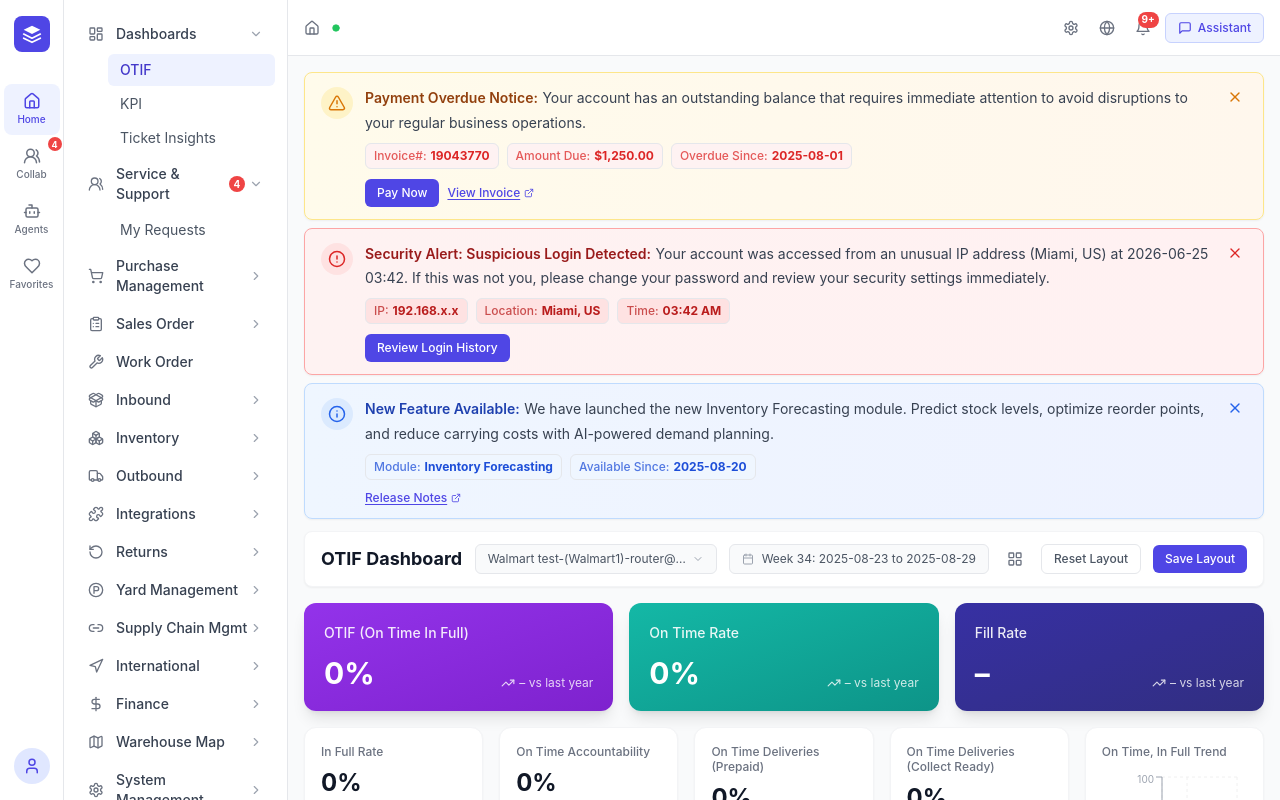
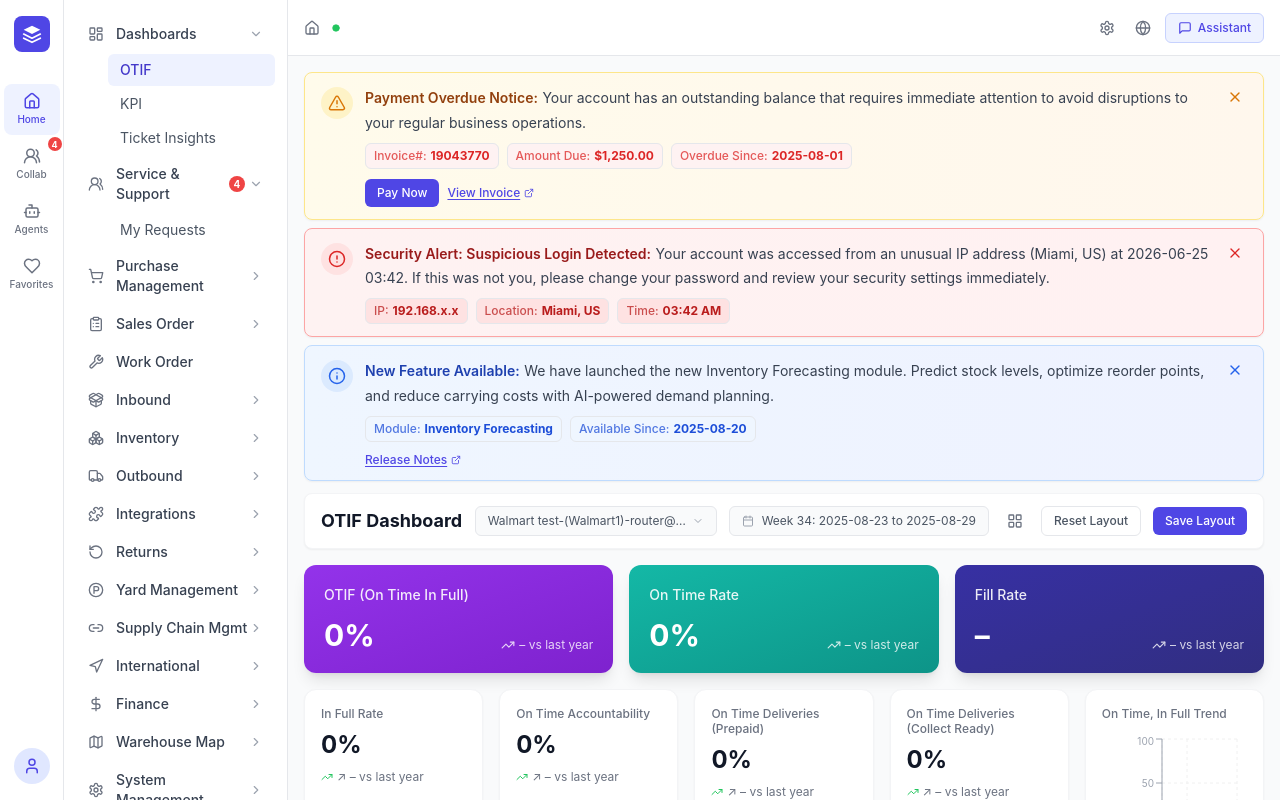
Before and after one commit to WYJade/CP-Announcement-management, a React (Vite) app: page / in a window 1280 px wide. Shown: the top 800 px of the page. Built offline with nearby package versions, Linux system fonts and the light colour scheme.

Commit message:
fix: remove message center, fix page routing, remove shipping alerts from pages

```diff
--- a/src/App.tsx
+++ b/src/App.tsx
@@ -7,7 +7,6 @@ import InvoiceDetail from './components/Finance/InvoiceDetail'
 import RequestsView from './components/CollaborationCenter/RequestsView'
 import SubmitRequestPage from './components/CollaborationCenter/SubmitRequestPage'
 import WorkItemDetail from './components/CollaborationCenter/WorkItemDetail'
-import MessageCenterPage from './components/MessageCenter/MessageCenterPage'
 import InventoryActivity from './components/Inventory/InventoryActivity'
 import WholesaleOrders from './components/Orders/WholesaleOrders'
 import RetailOrders from './components/Orders/RetailOrders'
@@ -32,7 +31,6 @@ function App() {
         <Route path="dashboard/kpi" element={<KPIDashboard />} />
         <Route path="finance/invoices" element={<InvoiceList />} />
         <Route path="finance/invoice/:invoiceNumber" element={<InvoiceDetail />} />
-        <Route path="messages" element={<MessageCenterPage />} />
 
         {/* Service & Support — Requests */}
         <Route path="support" element={<Navigate to="/support/requests" replace />} />
--- a/src/components/Inventory/InventoryActivity.tsx
+++ b/src/components/Inventory/InventoryActivity.tsx
@@ -1,6 +1,5 @@
 import { useState, useMemo } from 'react'
 import { Search, Filter, Download } from 'lucide-react'
-import OrderAlertBanner, { type OrderAlert } from '../common/OrderAlertBanner'
 
 // ─── Inventory alert data ────────────────────────────────────────────────────
 
@@ -102,8 +101,6 @@ export default function InventoryActivity() {
 
   return (
     <div className="p-6 max-w-full">
-      {/* Alert Banner — dismissable, shows one at a time */}
-      <OrderAlertBanner alerts={INVENTORY_ALERTS} />
 
       {/* Page header */}
       <div className="flex items-center justify-between mb-5">
--- a/src/components/Layout/Header.tsx
+++ b/src/components/Layout/Header.tsx
@@ -2,15 +2,12 @@ import {
   Home,
   Circle,
   Settings,
-  Bell,
   MessageSquare,
 } from 'lucide-react'
-import { useMessageCenter } from '../../context/MessageCenterContext'
 import { useI18n } from '../../context/I18nContext'
 import LanguageSwitcher from './LanguageSwitcher'
 
 function Header() {
-  const { unreadCount, openPanel } = useMessageCenter()
   const { t } = useI18n()
 
   return (
@@ -30,20 +27,6 @@ function Header() {
         {/* Language Switcher */}
         <LanguageSwitcher />
 
-        {/* Message Center Bell */}
-        <button
-          onClick={openPanel}
-          className="p-1.5 rounded-md hover:bg-gray-100 transition-colors relative"
-          title="Message Center"
-        >
-          <Bell size={16} className="text-gray-500" />
-          {unreadCount > 0 && (
-            <span className="absolute -top-0.5 -right-0.5 min-w-[16px] h-4 px-1 flex items-center justify-center bg-red-500 text-white text-[10px] font-bold rounded-full">
-              {unreadCount > 9 ? '9+' : unreadCount}
-            </span>
-          )}
-        </button>
-
         <button className="flex items-center gap-1.5 px-3 py-1.5 text-xs font-medium text-primary-600 bg-primary-50 border border-primary-200 rounded-md hover:bg-primary-100 transition-colors">
           <MessageSquare size={14} />
           {t('header.assistant')}
--- a/src/components/Orders/InboundInquiry.tsx
+++ b/src/components/Orders/InboundInquiry.tsx
@@ -1,7 +1,5 @@
 import { useState } from 'react'
 import { Search } from 'lucide-react'
-import OrderAlertBanner from '../common/OrderAlertBanner'
-import { INBOUND_ALERTS } from './OrderAlerts'
 
 const STATUS_TABS = ['All', 'Open', 'Scheduled', 'Daily Received', 'MTD Received']
 
--- a/src/components/Shipping/Shipments.tsx
+++ b/src/components/Shipping/Shipments.tsx
@@ -1,7 +1,5 @@
 import { useState } from 'react'
 import { Search } from 'lucide-react'
-import OrderAlertBanner from '../common/OrderAlertBanner'
-import { SHIPPING_ALERTS } from './ShippingAlerts'
 
 const STATUS_TABS = [
   { key: 'all', label: 'All', count: 22740 },
@@ -27,7 +25,6 @@ export default function Shipments() {
 
   return (
     <div className="p-6">
-      <OrderAlertBanner alerts={SHIPPING_ALERTS} />
 
       <div className="flex items-center justify-between mb-5">
         <h1 className="text-2xl font-bold text-gray-900">Shipments</h1>
--- a/src/components/Shipping/Tracking.tsx
+++ b/src/components/Shipping/Tracking.tsx
@@ -1,7 +1,5 @@
 import { useState } from 'react'
 import { Search, Download, X, MapPin, Truck, CheckCircle2 } from 'lucide-react'
-import OrderAlertBanner from '../common/OrderAlertBanner'
-import { SHIPPING_ALERTS } from './ShippingAlerts'
 
 const STATUS_TABS = [
   { key: 'all', label: 'All', count: 22740 },
@@ -148,7 +146,6 @@ export default function Tracking() {
 
   return (
     <div className="p-6">
-      <OrderAlertBanner alerts={SHIPPING_ALERTS} />
 
       <div className="flex items-center justify-between mb-5">
         <h1 className="text-2xl font-bold text-gray-900">Tracking</h1>
--- a/src/context/BannerContext.tsx
+++ b/src/context/BannerContext.tsx
@@ -48,9 +48,7 @@ const defaultBanners: BannerConfig[] = [
       { label: 'Location', value: 'Miami, US' },
       { label: 'Time', value: '03:42 AM' },
     ],
-    actions: [
-      { label: 'Review Login History', variant: 'primary', href: '/messages' },
-    ],
+    actions: [],
     dismissType: 'dismissible',
     priority: 85,
     targeting: {},
```
